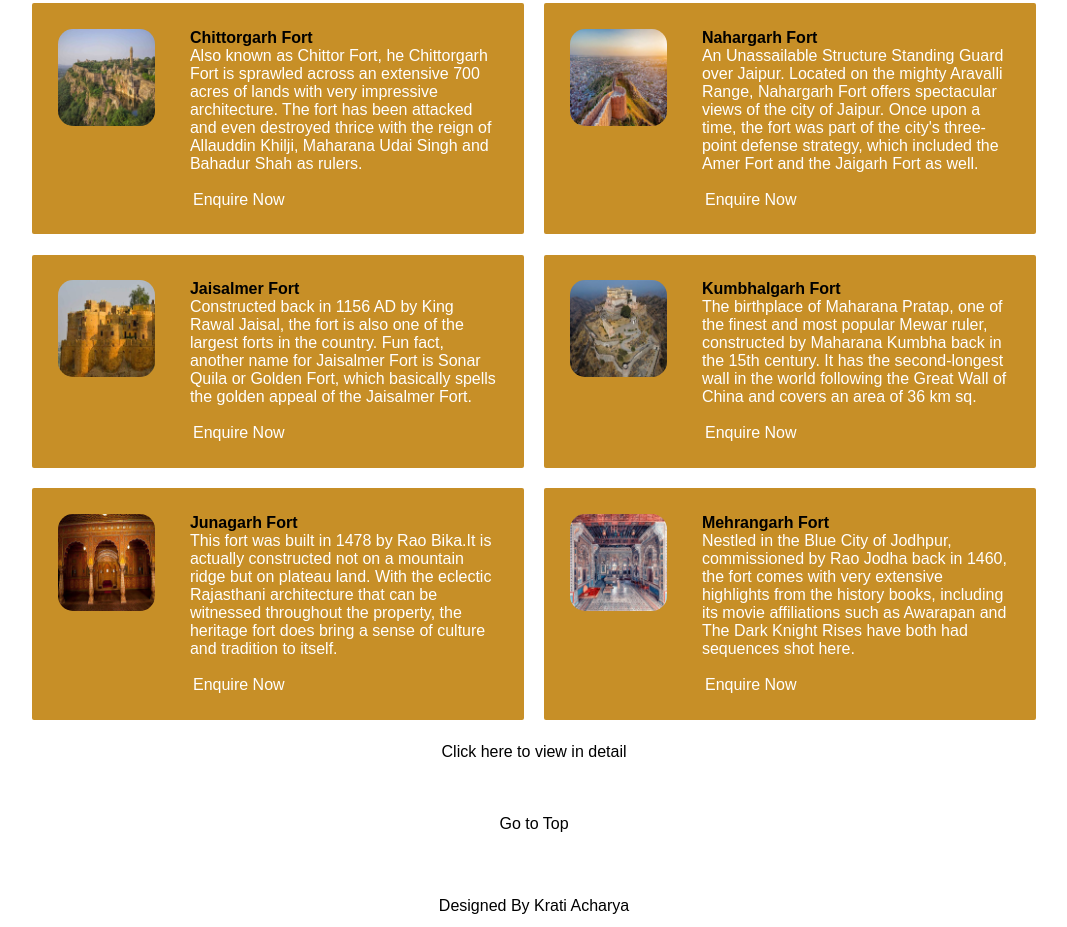
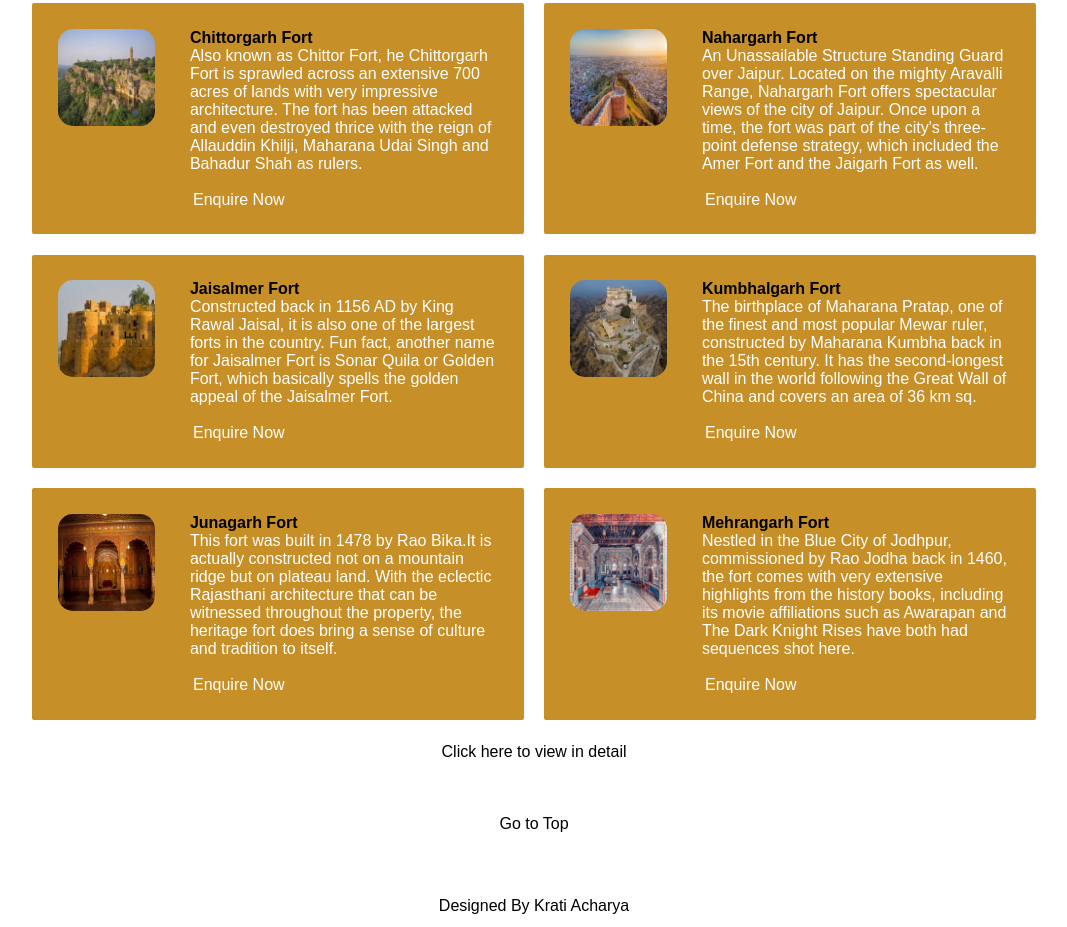
Before and after one commit to kratiacharya/Rajasthan-Tourism, a plain HTML site: page index.html in a window 1280 px wide. Shown: the part 1290-2217 px from the top of the page, without its empty margins (106-1173 px from the left). Drawn offline with Linux system fonts and the light colour scheme.

Commit message:
Update index.html

```diff
--- a/index.html
+++ b/index.html
@@ -149,7 +149,7 @@
                     <h4>Jaisalmer Fort</h4>
 
                     <p class="des-detail">
-                        Constructed back in 1156 AD by King Rawal Jaisal, the fort is also one of the largest
+                        Constructed back in 1156 AD by King Rawal Jaisal, it is also one of the largest
                         forts in the country. Fun fact, another name for
                         Jaisalmer Fort is Sonar Quila or Golden Fort, which basically spells the golden appeal
                         of the Jaisalmer Fort.
```
